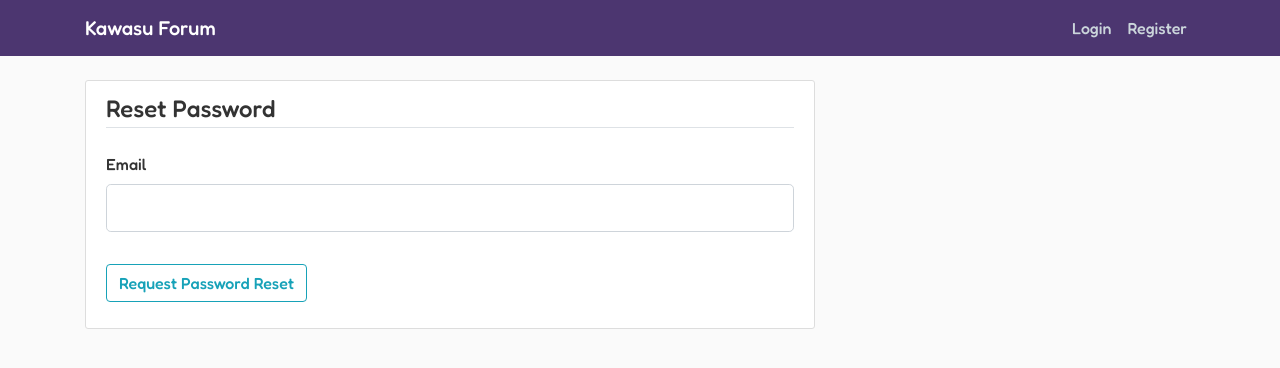
After one commit to isgandarisgandarov/kawasuforum, a Flask app: page /reset_password in a window 1280 px wide. The commit adds this page. Shown: the top 368 px of the page. Run offline with Flask 2, Linux system fonts and the light colour scheme; some libraries are stand-ins or nearby versions.

Commit message:
Update 2.0

```diff
--- a/movieforum/forms.py
+++ b/movieforum/forms.py
@@ -81,3 +81,20 @@ class PostForm(FlaskForm):
     title = StringField('Title', validators=[DataRequired()])
     content = TextAreaField('Content', validators=[DataRequired()])
     submit = SubmitField('Post')
+
+class RequestResetForm(FlaskForm):
+    email = StringField('Email',
+                        validators=[DataRequired(), Email()])
+    submit = SubmitField('Request Password Reset')
+
+    def validate_email(self, email):
+        user = User.query.filter_by(email=email.data).first()
+        if user is None:
+            raise ValidationError('There is no account with that email. You must register first.')
+
+
+class ResetPasswordForm(FlaskForm):
+    password = PasswordField('Password', validators=[DataRequired(), password_check])
+    confirm_password = PasswordField('Confirm Password',
+                                     validators=[DataRequired(), EqualTo('password')])
+    submit = SubmitField('Reset Password')
--- a/movieforum/routes.py
+++ b/movieforum/routes.py
@@ -3,7 +3,7 @@ import secrets
 from PIL import Image
 from flask import render_template, url_for, flash, redirect, request, abort
 from movieforum import app, db, bcrypt, mail
-from movieforum.forms import RegistrationForm, LoginForm, UpdateAccountForm, PostForm
+from movieforum.forms import RegistrationForm, LoginForm, UpdateAccountForm, PostForm, RequestResetForm, ResetPasswordForm
 from movieforum.models import User, Post
 from flask_login import login_user, current_user, logout_user, login_required
 from flask_mail import Message
@@ -12,10 +12,10 @@ from itsdangerous import URLSafeTimedSerializer, SignatureExpired
 
 s = URLSafeTimedSerializer(app.secret_key)
 
-def send_mail(email, token):
+def send_mail(email, token, username):
     msg = Message('Confirm Email', sender='kawasu.forum@gmail.com', recipients=[email])
     link = url_for('confirm_email', token=token, _external=True)
-    msg.body = 'To verify your email address please follow the link (link is active for an hour): {}'.format(link)
+    msg.body = f'Dear {username}, to verify your email address please follow the link (link is active for an hour): {link}'
     mail.send(msg)
 
 
@@ -24,7 +24,8 @@ def send_mail(email, token):
 def home():
     page = request.args.get('page', 1, type=int)
     posts = Post.query.order_by(Post.date_posted.desc()).paginate(page=page, per_page=5)
-    return render_template('home.html', posts=posts)
+    online_users = User.query.filter_by(online=True).all()
+    return render_template('home.html', posts=posts, online_users=online_users)
 
 
 
@@ -36,11 +37,12 @@ def register():
     if form.validate_on_submit():
         email = form.email.data
         token = s.dumps(email, salt='email-confirm')
-        send_mail(email,token)
+        send_mail(email,token, username=form.username.data)
         hashed_password = bcrypt.generate_password_hash(form.password.data).decode('utf-8')
         user = User(username=form.username.data, email=form.email.data, password=hashed_password)
         db.session.add(user)
         db.session.commit()
+        logout_user()
         flash('A confirmation mail is sent to your email address. Please check your inbox!', 'warning')
         return redirect(url_for('login'))
     return render_template('register.html', title='Register', form=form)
@@ -59,6 +61,8 @@ def login():
             elif bcrypt.check_password_hash(user.password, form.password.data):
                 login_user(user, remember=form.remember.data)
                 next_page = request.args.get('next')
+                user.online=True
+                db.session.commit()
                 return redirect(next_page) if next_page else redirect(url_for('home'))
             else:
                 flash('Login Unsuccessful. Please check email and password', 'danger')
@@ -69,6 +73,8 @@ def login():
 
 @app.route("/logout")
 def logout():
+    current_user.online=False
+    db.session.commit()
     logout_user()
     return redirect(url_for('home'))
 
@@ -103,7 +109,7 @@ def account():
         form.username.data = current_user.username
     image_file = url_for('static', filename='profile_pics/' + current_user.image_file)
     return render_template('account.html', title='Account',
-                           image_file=image_file, form=form)
+                           image_file=image_file, form=form, user_id=current_user.id)
 
 
 @app.route("/post/new", methods=['GET', 'POST'])
@@ -157,6 +163,18 @@ def delete_post(post_id):
     flash('Your post has been deleted!', 'success')
     return redirect(url_for('home'))
 
+@app.route("/account/<int:user_id>/delete", methods=['POST'])
+@login_required
+def delete_account(user_id):
+    user = User.query.get_or_404(user_id)
+    posts = Post.query.filter_by(user_id=user_id).all()
+    for post in posts:
+        db.session.delete(post)
+    db.session.delete(user)
+    db.session.commit()
+    flash('Your account has been deleted!', 'success')
+    return redirect(url_for('home'))
+
 
 @app.route("/user/<string:username>")
 def user_posts(username):
@@ -178,3 +196,46 @@ def confirm_email(token):
         return '<h1>The token is expired!</h1>'
     flash('You account is created successfully', 'success')
     return redirect(url_for('login'))
+
+
+def send_reset_email(user):
+    token = user.get_reset_token()
+    msg = Message('Password Reset Request',
+                  sender='kawasu.forum@gmail.com',
+                  recipients=[user.email])
+    msg.body = f'''To reset your password, visit the following link:
+{url_for('reset_token', token=token, _external=True)}
+
+If you did not make this request then simply ignore this email and no changes will be made.
+'''
+    mail.send(msg)
+
+@app.route("/reset_password", methods=['GET', 'POST'])
+def reset_request():
+    if current_user.is_authenticated:
+        return redirect(url_for('home'))
+    form = RequestResetForm()
+    if form.validate_on_submit():
+        user = User.query.filter_by(email=form.email.data).first()
+        send_reset_email(user)
+        flash('An email has been sent with instructions to reset your password.', 'info')
+        return redirect(url_for('login'))
+    return render_template('reset_request.html', title='Reset Password', form=form)
+
+
+@app.route("/reset_password/<token>", methods=['GET', 'POST'])
+def reset_token(token):
+    if current_user.is_authenticated:
+        return redirect(url_for('home'))
+    user = User.verify_reset_token(token)
+    if user is None:
+        flash('That is an invalid or expired token', 'warning')
+        return redirect(url_for('reset_request'))
+    form = ResetPasswordForm()
+    if form.validate_on_submit():
+        hashed_password = bcrypt.generate_password_hash(form.password.data).decode('utf-8')
+        user.password = hashed_password
+        db.session.commit()
+        flash('Your password has been updated! You are now able to log in', 'success')
+        return redirect(url_for('login'))
+    return render_template('reset_token.html', title='Reset Password', form=form)
--- a/movieforum/templates/login.html
+++ b/movieforum/templates/login.html
@@ -39,9 +39,9 @@
             <div class="form-group">
                 {{ form.submit(class="btn btn-outline-info") }}
             </div>
-            <!-- <small class="text-muted ml-2">
-                <a href="#">Forgot Password?</a>
-            </small> -->
+            <small class="text-muted ml-2">
+                <a href="{{ url_for('reset_request') }}">Forgot Password?</a>
+            </small>
         </form>
     </div>
     <div class="border-top pt-3">
--- /dev/null
+++ b/movieforum/templates/reset_request.html
@@ -0,0 +1,27 @@
+{% extends "layout.html" %}
+{% block content %}
+    <div class="content-section">
+        <form method="POST" action="">
+            {{ form.hidden_tag() }}
+            <fieldset class="form-group">
+                <legend class="border-bottom mb-4">Reset Password</legend>
+                <div class="form-group">
+                    {{ form.email.label(class="form-control-label") }}
+                    {% if form.email.errors %}
+                        {{ form.email(class="form-control form-control-lg is-invalid") }}
+                        <div class="invalid-feedback">
+                            {% for error in form.email.errors %}
+                                <span>{{ error }}</span>
+                            {% endfor %}
+                        </div>
+                    {% else %}
+                        {{ form.email(class="form-control form-control-lg") }}
+                    {% endif %}
+                </div>
+            </fieldset>
+            <div class="form-group">
+                {{ form.submit(class="btn btn-outline-info") }}
+            </div>
+        </form>
+    </div>
+{% endblock content %}
```
Also changed, not shown: movieforum/models.py (+17 -1 lines), movieforum/static/main.css (+0 -8 lines), movieforum/templates/account.html (+20 -0 lines), movieforum/templates/home.html (+27 -0 lines), movieforum/templates/reset_token.html (added, +40 -0 lines), movieforum/site.db.
